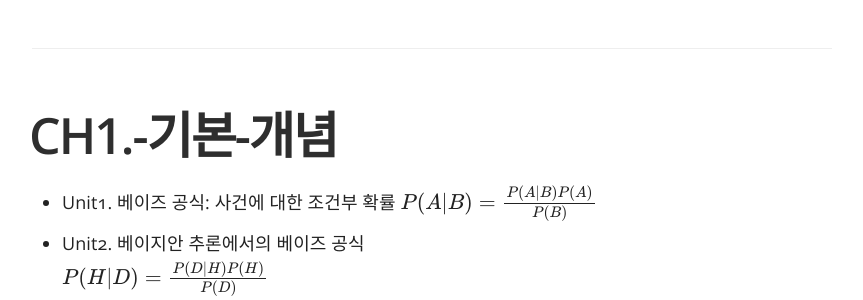
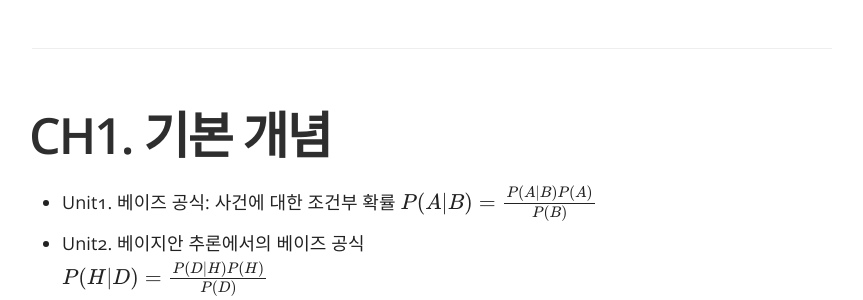
Before and after one commit to yrk3434/yrk3434.github.io, a Jekyll site: the page built from _docs/Theory/Bayesian Inference.md, in a window 1280 px wide and 900 px high, scrolled down 1072 px. Shown: the part 159-459 px from the top of the window, without its empty margins (358-1221 px from the left). Built offline with Jekyll 4.4.1, drawn with Linux system fonts in a browser that asks for light colours; formulas are drawn with MathJax 3.

```diff
--- a/_docs/Theory/Bayesian Inference.md
+++ b/_docs/Theory/Bayesian Inference.md
@@ -29,7 +29,7 @@ comments: true
 3장은 데이터에 설정한 분포와 사전분포에 관한 적분해 사후 분포를 구한다. 적분이 간단한 경우 3장과 같이 사후 분포를 구하지만, 적분이 복잡할 경우 4장과 같이 MCMC 시뮬레이션으로 사후분포에 근사한 샘플을 추출한다.
 
 ---
-# CH1.-기본-개념
+# CH1. 기본 개념
 - Unit1. 베이즈 공식: 사건에 대한 조건부 확률
 $ P(A|B) = \frac{P(A|B)P(A)}{P(B)} $
 - Unit2. 베이지안 추론에서의 베이즈 공식 <br/>
```
